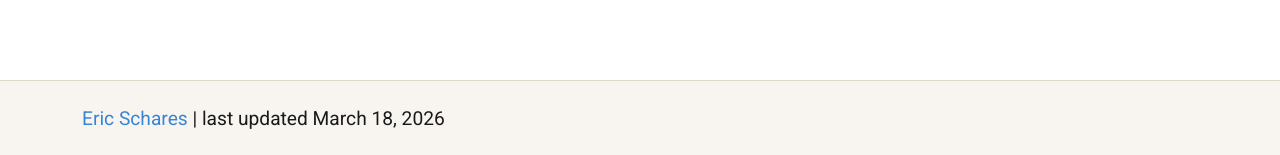
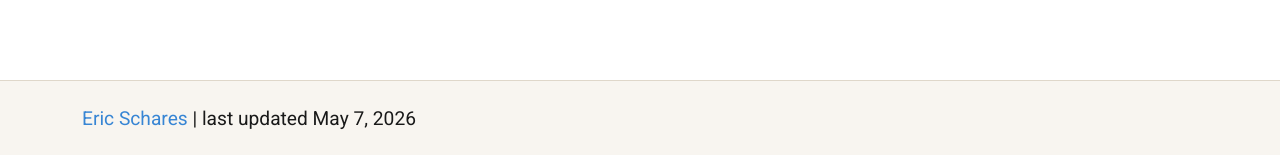
Before and after one commit to eschares/eschares.github.io, a Jekyll site: the page built from index.md, in a window 1280 px wide. Shown: the part 742-897 px from the top of the page. Built offline with Jekyll 4.4.1, drawn with Linux system fonts in a browser that asks for light colours; nearby versions of some CDN libraries.

Commit message:
Update year in configuration file

```diff
--- a/_config.yml
+++ b/_config.yml
@@ -11,7 +11,7 @@
 #
 title: Eric Schares
 description: "" # " " for punctuation, shows at bottom of page
-year: last updated March 18, 2026
+year: last updated May 7, 2026
 author: #Eric Schares
 bio: "Engineering & Collection Analysis Librarian at Iowa State University"  # underneath author name
 
```
